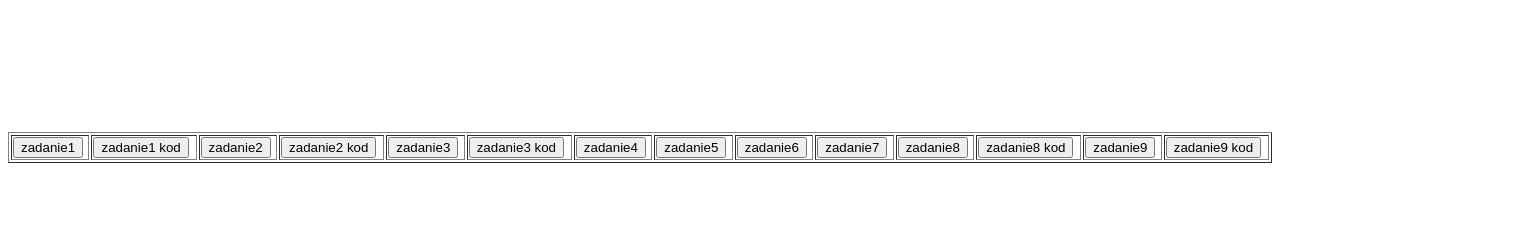
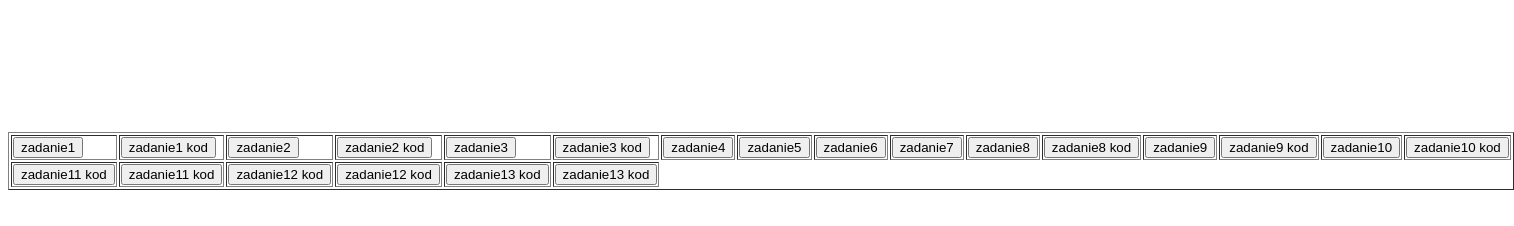
Before and after one commit to kosiarnikow/PRACOWNIA-WITR-I-APL, a plain HTML site: page index.html in a window 1280 px wide. Shown: the part 406-632 px from the top of the page, 1514 px wide, since content can reach past the window. Drawn offline with Linux system fonts and the light colour scheme.

Commit message:
Update index.html

```diff
--- a/index.html
+++ b/index.html
@@ -1,4 +1,6 @@
 <!-- nr gr 31-->
+
+<!-- zadania do 13 -->
 
 <html>
 
@@ -19,7 +21,6 @@
 
 
     <script language="JavaScript">
-
         // z1
         function WinOpen_zebrowski_zad1() {
             window.open("przyklad1a.html", "okienko1_1", "toolbar=no,directories=no,menubar=no,height=1200,width=2000,top=200,left=200");
@@ -92,6 +93,39 @@
         function WinOpen_zebrowski_kody9() {
             window.open("kody_z9.html", "okienko9_2", "toolbar=no,directories=no,menubar=no,height=1200,width=2000,top=200,left=200");
         }
+
+        function WinOpen_zebrowski_zad10() {
+            window.open("zadanie10.html", "okienko10_1", "toolbar=no,directories=no,menubar=no,height=1200,width=2000,top=200,left=200");
+        }
+
+        function WinOpen_zebrowski_kody10() {
+            window.open("kody_z10.html", "okienko10_2", "toolbar=no,directories=no,menubar=no,height=1200,width=2000,top=200,left=200");
+        }
+
+        function WinOpen_zebrowski_zad11() {
+            window.open("zadanie11.html", "okienko11_1", "toolbar=no,directories=no,menubar=no,height=1200,width=2000,top=200,left=200");
+        }
+
+        function WinOpen_zebrowski_kody11() {
+            window.open("kody_z11.html", "okienko11_2", "toolbar=no,directories=no,menubar=no,height=1200,width=2000,top=200,left=200");
+        }
+
+        function WinOpen_zebrowski_zad12() {
+            window.open("zadanie12.html", "okienko12_1", "toolbar=no,directories=no,menubar=no,height=1200,width=2000,top=200,left=200");
+        }
+
+        function WinOpen_zebrowski_kody12() {
+            window.open("kody_z12.html", "okienko12_2", "toolbar=no,directories=no,menubar=no,height=1200,width=2000,top=200,left=200");
+        }
+
+        function WinOpen_zebrowski_zad13() {
+            window.open("zadanie13.html", "okienko13_1", "toolbar=no,directories=no,menubar=no,height=1200,width=2000,top=200,left=200");
+        }
+
+        function WinOpen_zebrowski_kody13() {
+            window.open("kody_z13.html", "okienko13_2", "toolbar=no,directories=no,menubar=no,height=1200,width=2000,top=200,left=200");
+        }
+
 
     </script>
 </head>
@@ -172,6 +206,51 @@
                 <input type="button" name="przycisk" value="zadanie9 kod" onclick="WinOpen_zebrowski_kody9(' ')">
                 </form>
             </td>
+
+            <td>
+                <input type="button" name="przycisk" value="zadanie10" onclick="WinOpen_zebrowski_kody10(' ')">
+                </form>
+            </td>
+
+            <td>
+                <input type="button" name="przycisk" value="zadanie10 kod" onclick="WinOpen_zebrowski_kody10(' ')">
+                </form>
+            </td>
+
+
+        </tr>
+        <tr>
+            <td>
+                <input type="button" name="przycisk" value="zadanie11 kod" onclick="WinOpen_zebrowski_kody11(' ')">
+                </form>
+            </td>
+
+            <td>
+                <input type="button" name="przycisk" value="zadanie11 kod" onclick="WinOpen_zebrowski_kody11(' ')">
+                </form>
+            </td>
+
+            <td>
+                <input type="button" name="przycisk" value="zadanie12 kod" onclick="WinOpen_zebrowski_kody12(' ')">
+                </form>
+            </td>
+
+            <td>
+                <input type="button" name="przycisk" value="zadanie12 kod" onclick="WinOpen_zebrowski_kody12(' ')">
+                </form>
+            </td>
+
+            <td>
+                <input type="button" name="przycisk" value="zadanie13 kod" onclick="WinOpen_zebrowski_kody13(' ')">
+                </form>
+            </td>
+
+            <td>
+                <input type="button" name="przycisk" value="zadanie13 kod" onclick="WinOpen_zebrowski_kody13(' ')">
+                </form>
+            </td>
+
+
         </tr>
 
 
```
Lines whose indentation alone changed are shown as unchanged.
